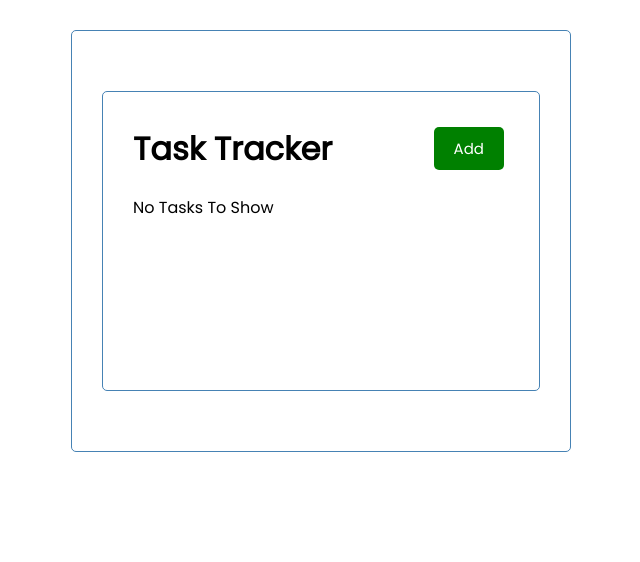
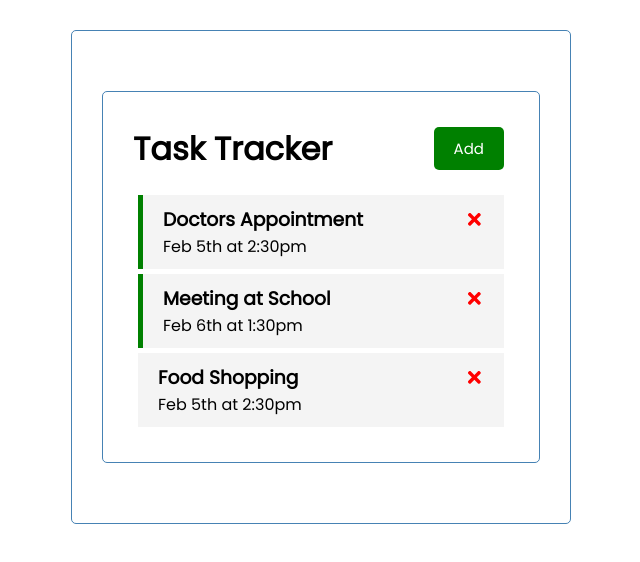
Before and after one commit to darrenm95/react-task-tracker, a React (Create React App) app: page / in a window 1280 px wide. Shown: the top 562 px of the page, without its empty margins (319-959 px from the left). Built offline with nearby package versions, Linux system fonts and the light colour scheme; data requests are answered from the project's data file.

Commit message:
Fetch tasks from backend and display them

```diff
--- a/src/components/TaskTracker.tsx
+++ b/src/components/TaskTracker.tsx
@@ -14,15 +14,20 @@ const TaskTracker = (): JSX.Element => {
   const [showAddTask, setShowAddTask] = useState(false);
   const [tasks, setTasks] = useState([] as ITask[]);
 
+  // Fetch Tasks
+  const fetchTasks = async () => {
+    const res = await fetch('http://localhost:5000/tasks');
+    const data = await res.json();
+
+    return data;
+  };
+
   useEffect(() => {
-    const fetchTasks = async () => {
-      const res = await fetch('http://localhost:5000/tasks');
-      const data = await res.json();
-
-      console.log(data);
+    const getTasks = async () => {
+      const tasksFromServer = await fetchTasks();
+      setTasks(tasksFromServer);
     };
-
-    fetchTasks();
+    getTasks();
   }, []);
 
   // Add Task
```
